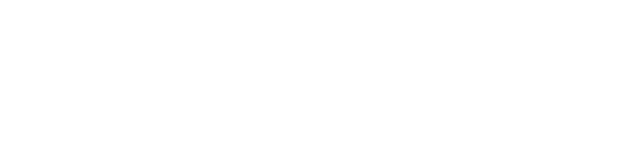
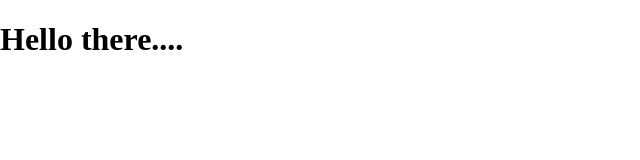
Before and after one commit to Motisam/Quote-generator, a plain HTML site: page index.html in a window 1280 px wide. Shown: the whole page, without its empty margins (0-640 px from the left). Drawn offline with Linux system fonts and the light colour scheme.

Commit message:
say hello

```diff
--- a/index.html
+++ b/index.html
@@ -8,6 +8,7 @@
 
 </head>
 <body>
+<h1>Hello there....</h1>
 <!--script-->
 <script src="scripts.js"></script>
 </body>
```
